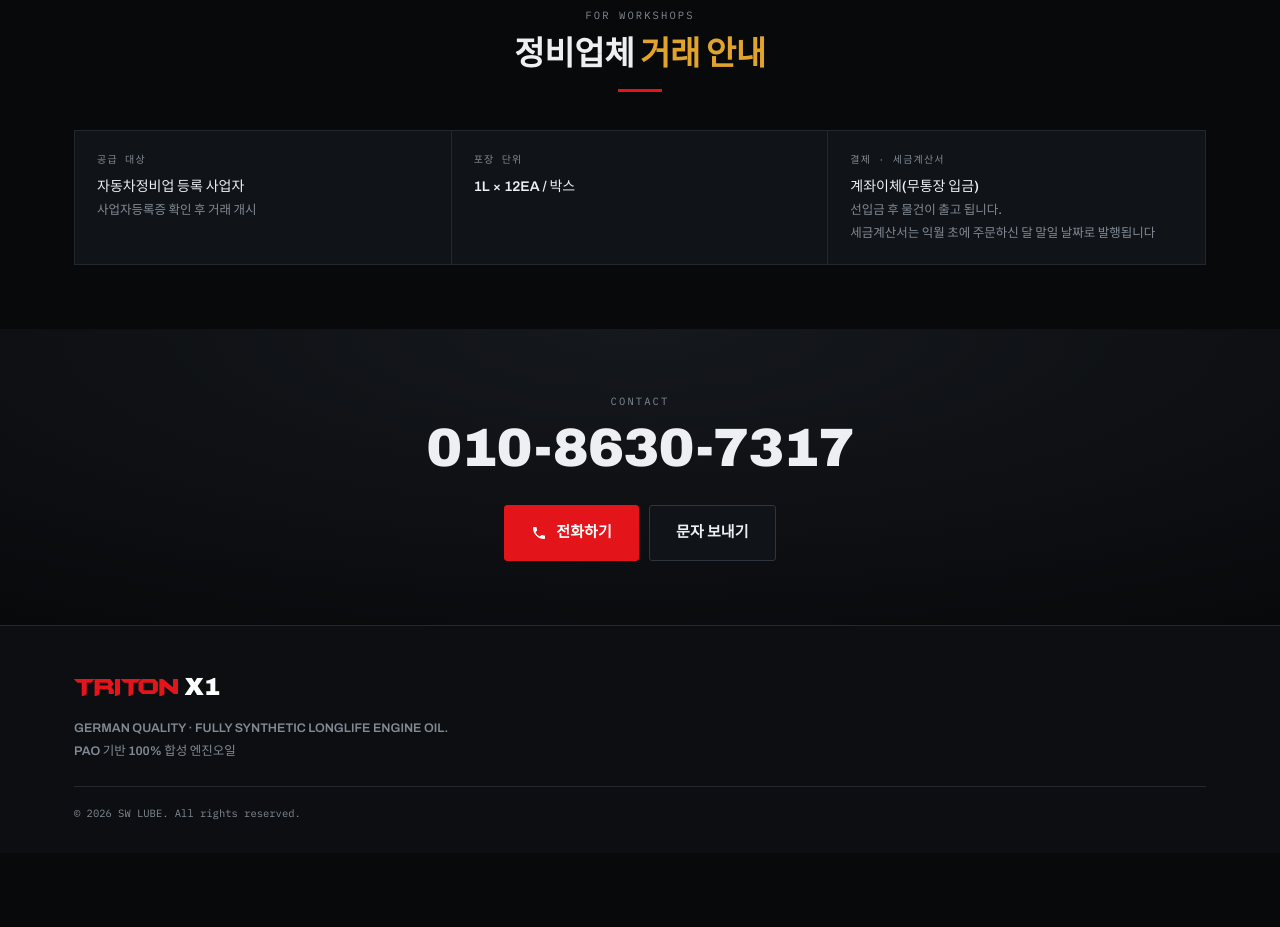
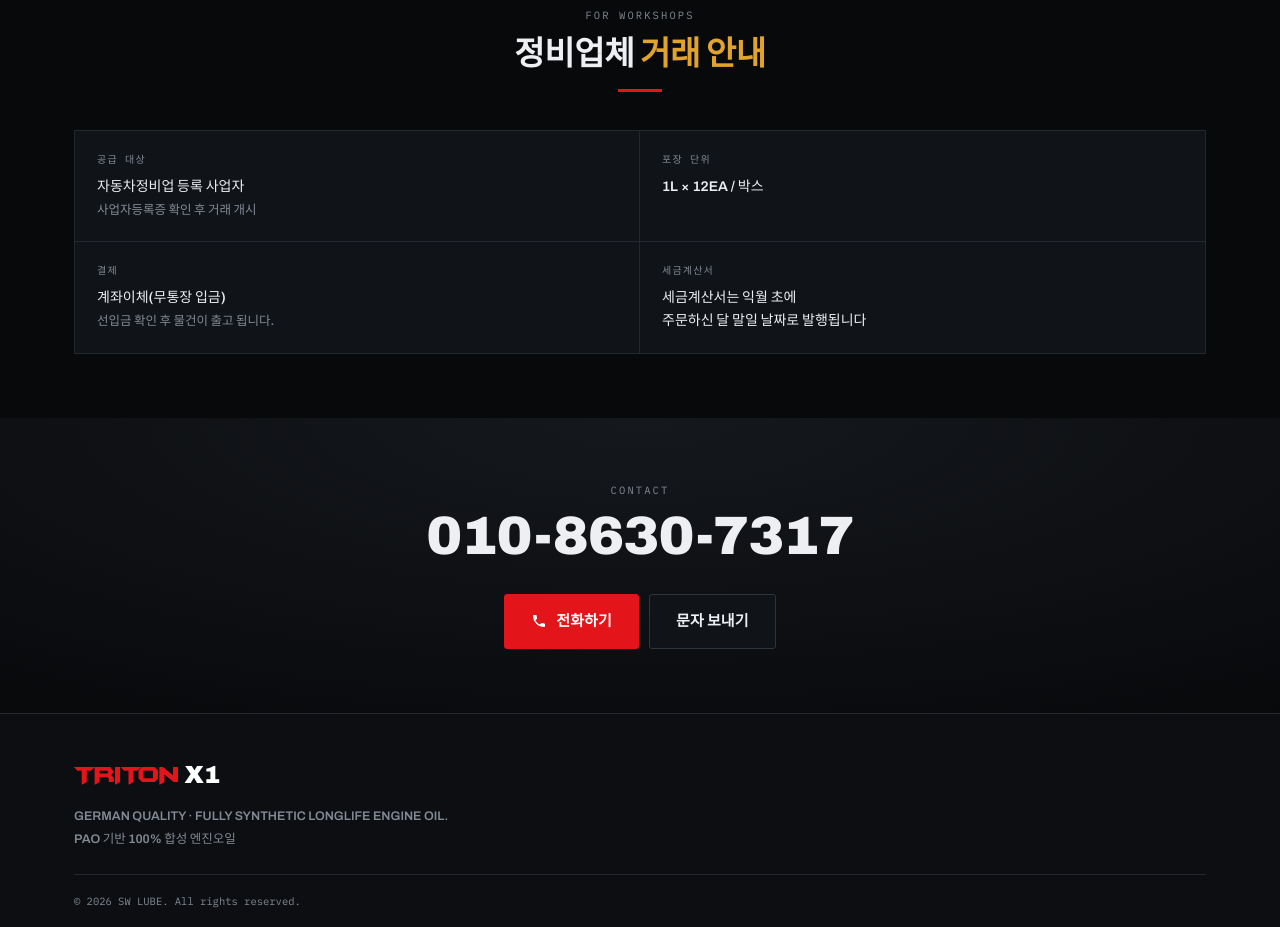
Before and after one commit to khlee7317-sudo/triton-x1-site, a plain HTML site: page index.html in a window 1280 px wide. Shown: the part 1980-2907 px from the top of the page. Before the commit the page ends 2833 px from the top, so only its background shows below. Drawn offline with Linux system fonts and the light colour scheme; a web font is replaced by a local one.

Commit message:
결제와 세금계산서를 따로 떼어 네 칸으로
한 칸에 두 가지를 묶어 두니 읽는 사람이 어디까지가 결제 조건인지
구분하기 어렵다. 칸을 나누고 2×2 로 세워 네 칸 너비를 같게 맞춘다.

Co-Authored-By: Claude Opus 5 <noreply@anthropic.com>

```diff
--- a/index.html
+++ b/index.html
@@ -145,11 +145,13 @@ section{padding:64px 0}
 .supply b{color:var(--fg);font-weight:600}
 
 /* ───────── 거래 안내 ───────── */
-/* 세 칸이라 넓은 화면에서는 한 줄로 세운다. 2단으로 두면 빈 칸이 남는다. */
-.deal{display:grid;grid-template-columns:repeat(3,1fr);gap:0;
+/* 네 칸이라 2×2 로 세운다. 칸 너비가 모두 같고 빈 칸도 남지 않는다. */
+.deal{display:grid;grid-template-columns:repeat(2,1fr);gap:0;
   border:1px solid var(--line);background:var(--panel)}
-.deal .it{padding:20px 22px;border-right:1px solid var(--line)}
-.deal .it:last-child{border-right:0}
+.deal .it{padding:20px 22px;border-right:1px solid var(--line);
+  border-bottom:1px solid var(--line)}
+.deal .it:nth-child(2n){border-right:0}
+.deal .it:nth-last-child(-n+2){border-bottom:0}
 @media(max-width:820px){
   .deal{grid-template-columns:1fr}
   .deal .it{border-right:0;border-bottom:1px solid var(--line)}
@@ -324,8 +326,10 @@ footer{border-top:1px solid var(--line);background:var(--ink-2);padding:40px 0 3
         <div class="vl">자동차정비업 등록 사업자<br><span style="color:var(--fg-dim);font-size:12.5px">사업자등록증 확인 후 거래 개시</span></div></div>
       <div class="it"><div class="lb">포장 단위</div>
         <div class="vl">1L × 12EA / 박스</div></div>
-      <div class="it"><div class="lb">결제 · 세금계산서</div>
-        <div class="vl">계좌이체(무통장 입금)<br><span style="color:var(--fg-dim);font-size:12.5px">선입금 후 물건이 출고 됩니다.<br>세금계산서는 익월 초에 주문하신 달 말일 날짜로 발행됩니다</span></div></div>
+      <div class="it"><div class="lb">결제</div>
+        <div class="vl">계좌이체(무통장 입금)<br><span style="color:var(--fg-dim);font-size:12.5px">선입금 확인 후 물건이 출고 됩니다.</span></div></div>
+      <div class="it"><div class="lb">세금계산서</div>
+        <div class="vl">세금계산서는 익월 초에<br>주문하신 달 말일 날짜로 발행됩니다</div></div>
     </div>
   </div>
 </section>
```
